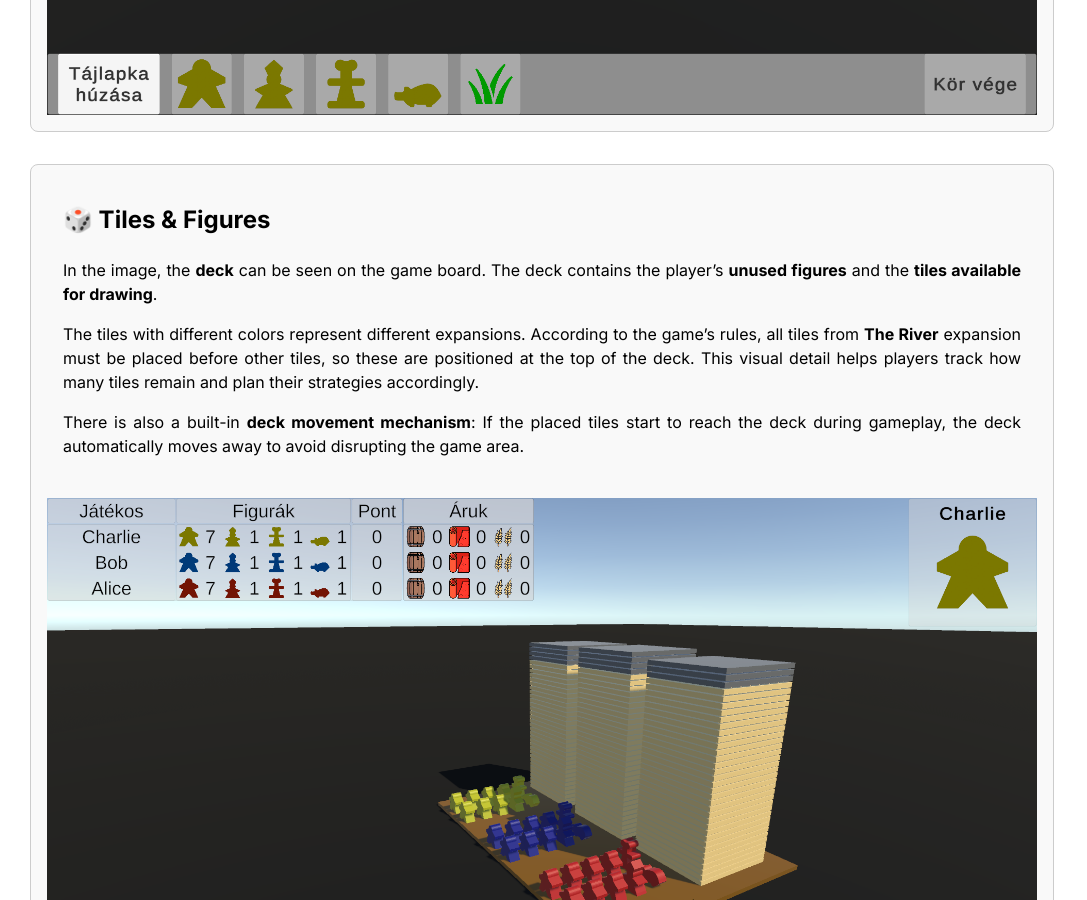
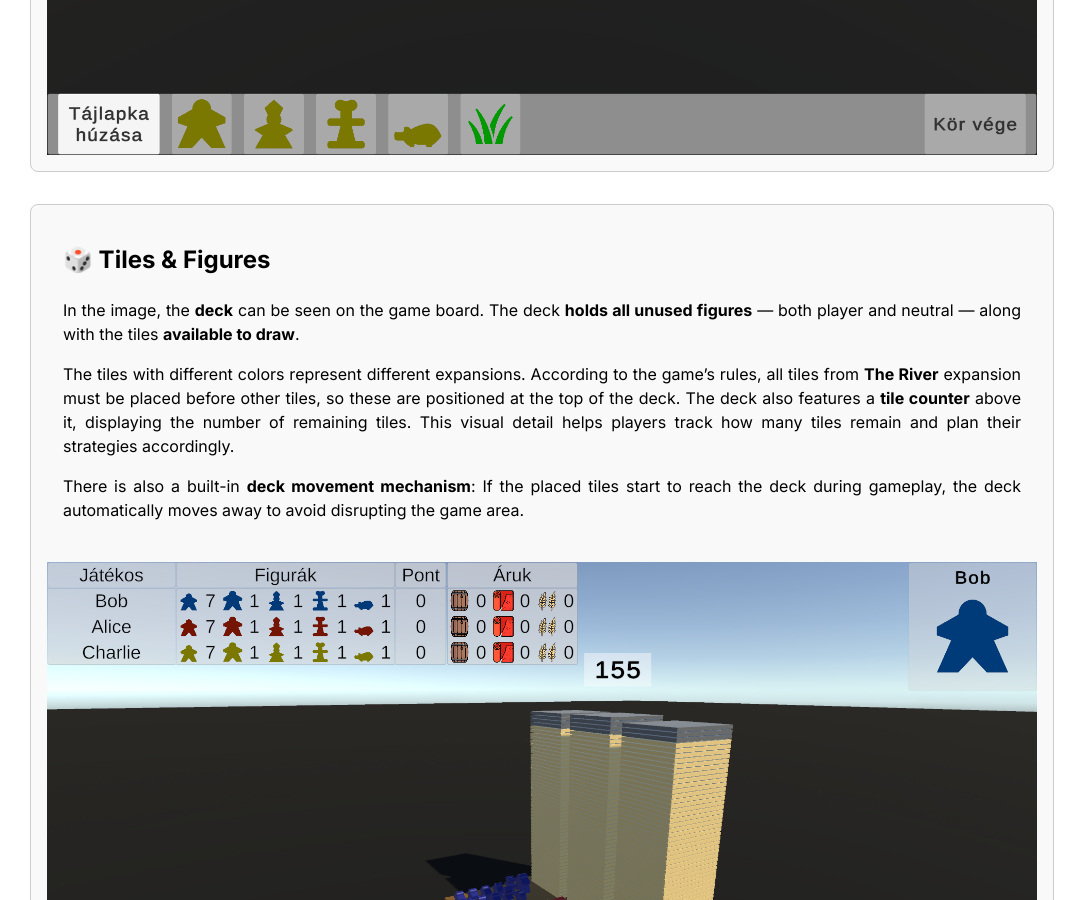
Before and after one commit to Levi0727/levi0727.github.io, a Jekyll site: the page built from pages/board_game.md, in a window 1280 px wide and 900 px high, scrolled down 2537 px. Shown: the whole window, without its empty margins (0-1087 px from the left). Built offline with Jekyll 4.4.1, drawn with Linux system fonts in a browser that asks for light colours; some of the changed text lies outside the part shown.

Commit message:
feat: update board game page

```diff
--- a/_data/board_game.yml
+++ b/_data/board_game.yml
@@ -49,12 +49,13 @@
     icon: 🎲
     description: >
       In the image, the **deck** can be seen on the game board.
-      The deck contains the player's **unused figures** and the **tiles available for drawing**.
+      The deck **holds all unused figures** — both player and neutral — along with the tiles **available to draw**.
 
 
       The tiles with different colors represent different expansions.
       According to the game's rules, all tiles from **The River** expansion must be placed before other tiles,
       so these are positioned at the top of the deck.
+      The deck also features a **tile counter** above it, displaying the number of remaining tiles.
       This visual detail helps players track how many tiles remain and plan their strategies accordingly.
 
 
--- a/pages/board_game.md
+++ b/pages/board_game.md
@@ -37,7 +37,9 @@
 - **Expansions**:
   - **The River**
   - **The Abbot**
+  - **Inns and Cathedrals**
   - **Traders and Builders**
+  - **The Princess and the Dragon**
 
 ---
 
```
Also changed, not shown: assets/board_game/deck.png, 1 other file.
